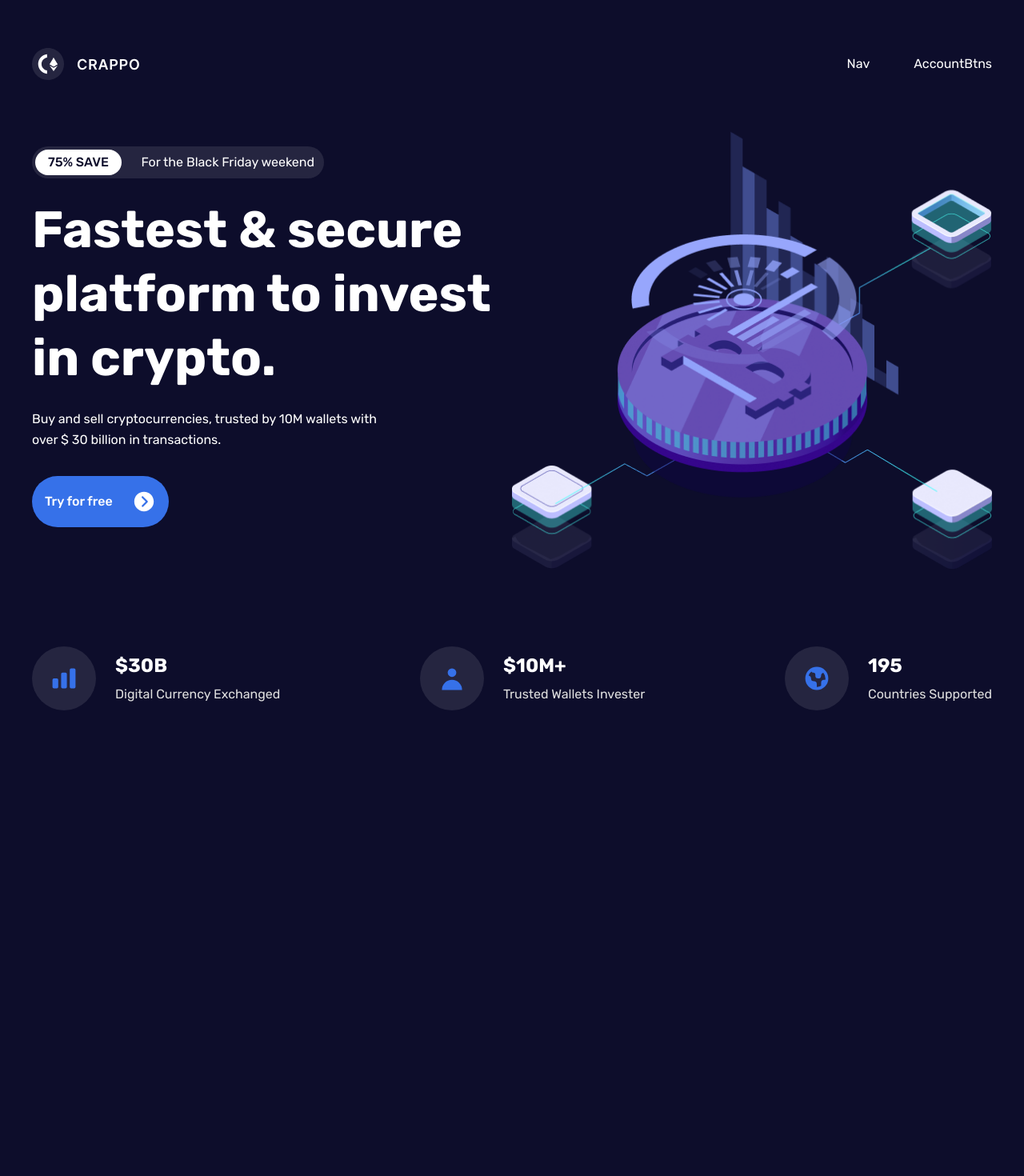
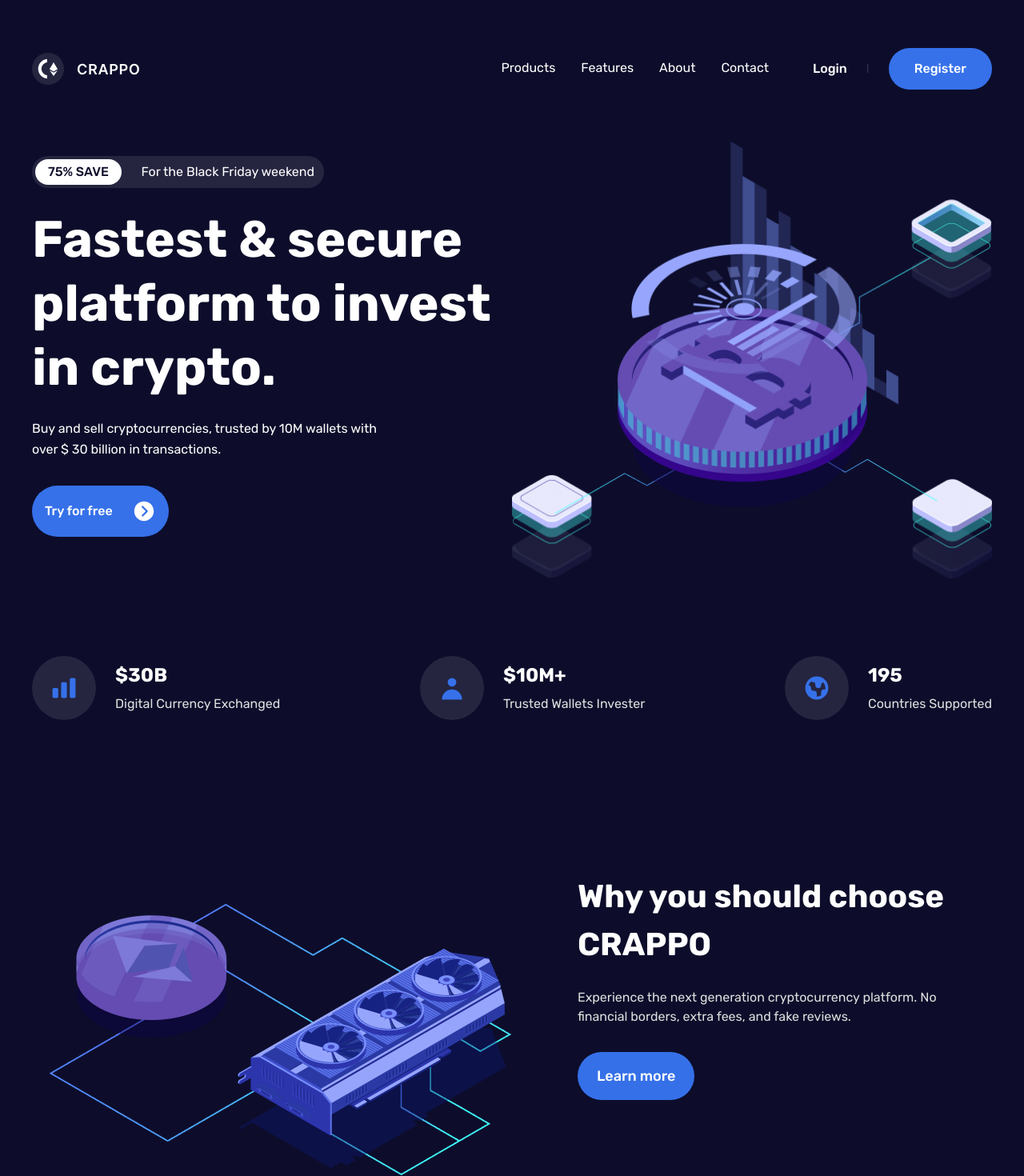
Before and after one commit to Anushka-Gamad/Crappo, a React (Create React App) app: page / in a window 1280 px wide. Shown: the top 1470 px of the page at 80% size. Before the commit the page ends 888 px from the top, so only its background shows below. Built offline with nearby package versions, Linux system fonts and the light colour scheme; the HTML template or start-up script is replaced by a standard one.

Commit message:
progress

```diff
--- a/src/App.js
+++ b/src/App.js
@@ -10,6 +10,7 @@ import Header from './components/Header';
 import Hero from './components/Hero';
 import NavMobile from './components/NavMobile';
 import Stats from './components/Stats';
+import Why from './components/Why';
 
 
 
@@ -35,6 +36,8 @@ const App = () => {
         <NavMobile setNavMobile={setNavMobile} />
       </div>
       <Stats />
+      <Why />
+      <div className='h-[2000px]'></div>
     </div>
   );
 };
--- a/src/components/AccountBtns.js
+++ b/src/components/AccountBtns.js
@@ -1,7 +1,17 @@
 import React from 'react';
 
 const AccountBtns = () => {
-  return <div>AccountBtns</div>;
+  return (
+    <div className='flex items-center font-medium'>
+    {/*link btn */}
+    <a className='hover:text-blue transition' href='#'>Login</a>
+    {/*separator */}
+    <span className='mx-6 text-white/20 font-thin'>I</span>
+    {/* register btn*/}
+    <button className='btn h-[52px] text-base px-8'>Register</button>
+
+    </div>
+  );
 };
 
 export default AccountBtns;
--- a/src/components/Nav.js
+++ b/src/components/Nav.js
@@ -1,7 +1,24 @@
 import React from 'react';
 
+//import data
+import { navData } from '../data';
+
+
 const Nav = () => {
-  return <div>Nav</div>;
+  return (
+    <nav className='flex items-center'>
+      <ul className='flex gap-x-8'>
+        {navData.map((item,index)=> {
+          return (
+          <li className='border-b-2 border-transparent
+          hover:border-blue transition-all duration-300' key={index}>
+            <a href={item.href}>{item.name}</a>
+          </li>
+          );
+        })}
+      </ul>
+    </nav>
+  );
 };
 
 export default Nav;
--- a/src/components/Why.js
+++ b/src/components/Why.js
@@ -1,7 +1,32 @@
 import React from 'react';
 
+//import images
+import Image from '../assets/img/why-img.png';
+
+
 const Why = () => {
-  return <div>Why</div>;
+  return (
+    <section className='section'>
+      <div className='container mx-auto'>
+        <div className='flex flex-col items-center gap-x-8 lg:flex-row'>
+          {/* image */}
+          <div className='order-2 lg:order-1'
+          data-aos='fade-right' data-aos-offset='400'>
+            <img src={Image} alt="" />
+          </div>
+           {/* text */}
+           <div className='order-1 lg:order-2 max-w-[480px]'
+           data-aos='fade-left' data-aos-offset='400'>
+            <h2 className='section-title'>Why you should choose CRAPPO</h2>
+            <p
+              className='section-subtitle'
+              >Experience the next generation cryptocurrency platform. No financial borders, extra fees, and fake reviews. </p>
+            <button className='btn px-6'>Learn more</button>
+           </div>
+        </div>
+      </div>
+    </section>
+  );
 };
 
 export default Why;
```
